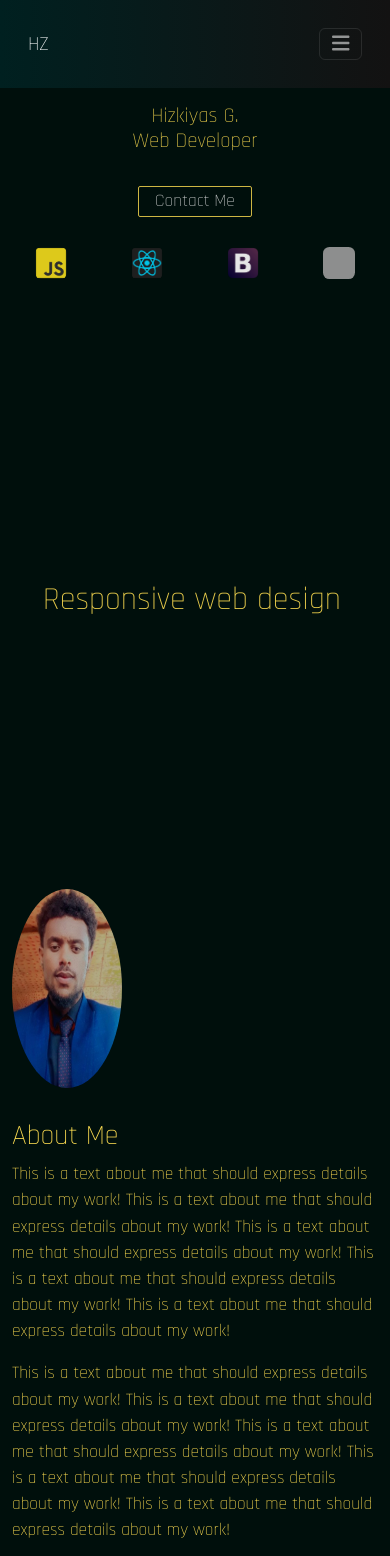
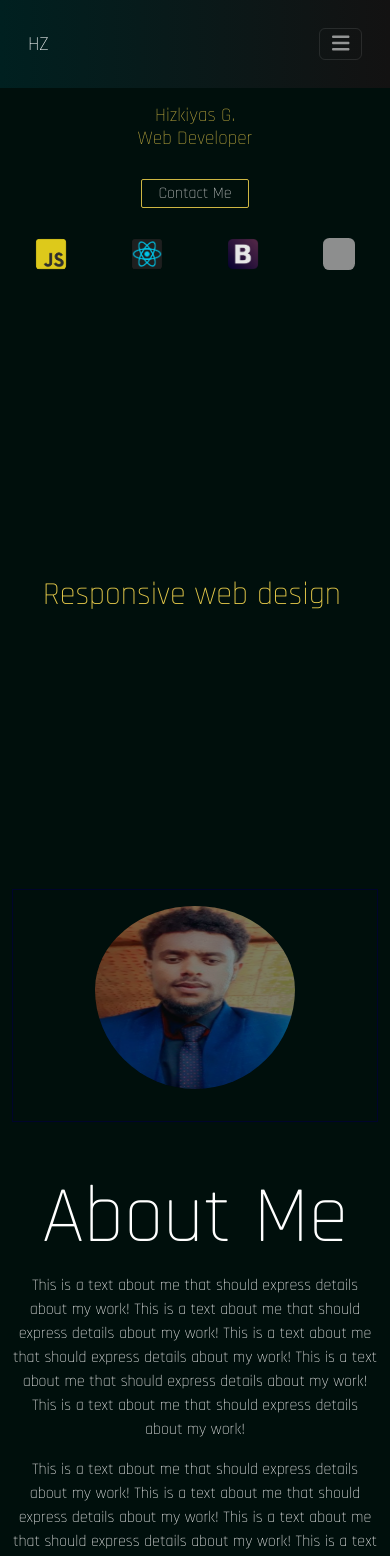
Before and after one commit to hizki-rp/React-project, a React (Create React App) app: page / in a window 390 px wide. Shown: the top 1556 px of the page. Built offline with nearby package versions, Linux system fonts and the light colour scheme; grey boxes are pictures that could not be loaded; a web font is replaced by a local one.

Commit message:
style fix

```diff
--- a/src/App.css
+++ b/src/App.css
@@ -1,7 +1,9 @@
 :root { --color-blue: rgb(0, 145, 101);
-  --color-whiteblueg: rgb(253, 252, 222);
+
+  --color-whiteblueg: rgb(247, 248, 194);
   --color-react: rgb(172, 35, 236);
   --color-yellow: rgb(255, 223, 82);
+
 }
 
 body{
@@ -12,14 +14,36 @@ background-color: rgb(0, 15, 12) !important;
 }
 
 .container-header{
+
 margin: 0 auto;
-margin-top: 5rem;
+margin-top: 10rem;
 color: var(--color-yellow);
 text-align: center;
 display: grid;
 grid-template-columns: 1fr 1fr;
 opacity: 0.9;
-height: 80vh;
+height: 100vh;
+}
+@media (max-width: 768px) {
+.container-header{
+display: grid;
+grid-template-columns: 1fr;
+margin-top: 1rem;
+}
+.main-info h1{
+font-size: 3rem;
+opacity: 0.8;
+}
+
+
+}
+@media (max-width: 768px) {
+.container-header{
+font-size: 1rem;
+display: grid;
+grid-template-columns: 1fr;
+
+}
 
 }
 @media (max-width: 768px) {
@@ -39,11 +63,11 @@ font-size: larger;
 grid-template-columns: 1fr;
 
 }
-  .profile img{
-    width: 30%;
-    height:
 }
-}
+
+
+
+
 
 .btn-main{
 text-decoration: none;
@@ -54,10 +78,7 @@ border: 1px solid var(--color-yellow);
 border-radius: 2px;
 
 }
-hr{
-opacity: 0.5;
 
-}
 
 .tech-logos img{
 width: 2rem;
@@ -69,18 +90,52 @@ border-radius: 20%;
 
 /* ------Header ----Typed Text------*/
 .typed-text{
+
 font-size: 2rem;
 color: var(--color-yellow);
+
 }
+
+/* ------Header ----Main button------*/
+
+
+
+/* ------About ----Main button------*/
+.container{
+color: var(--color-whiteblueg);
+margin-bottom: 4rem;
+display: flex;
+justify-content: center;
+align-items: flex-start;
+
+}
+.profile{
+opacity: 0.7;
+margin-bottom: 3rem;
+display: flex;
+justify-content: center;
+text-align: center;
+border: 1px solid rgb(1, 1, 58);
+}
+.about-header{
+font-size: 5rem;
+}
+.about-row{
+text-align: center;
+font-size: 1rem;
+}
+
+
 /* -----------About-----------*/
 .container{
 color: var(--color-whiteblueg);
 margin-bottom: 5rem;
+color: white;
 }
 .profile img{
 display: flex;
 justify-content: center;
-
+padding-top: 1rem;
 opacity: 0.7;
 border-radius: 50%;
 margin-bottom: 2rem;
--- a/src/Components/About.js
+++ b/src/Components/About.js
@@ -47,4 +47,4 @@ const About = () => {
   )
 }
 
-export default About
+export default About;
```
Lines whose indentation alone changed are shown as unchanged.
